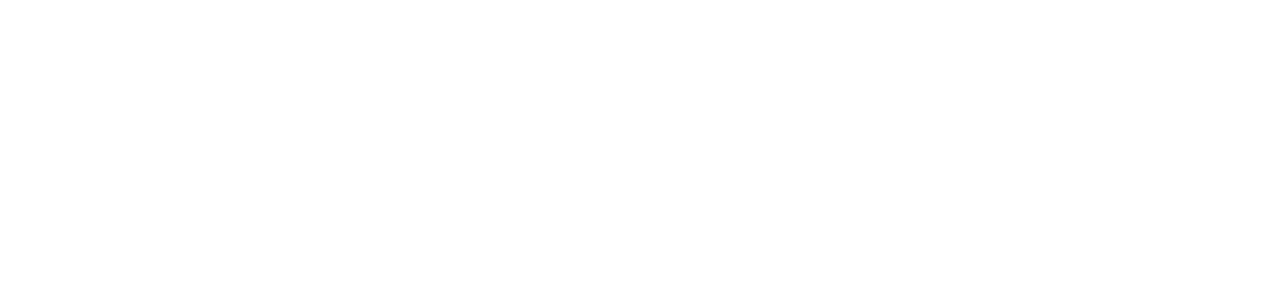
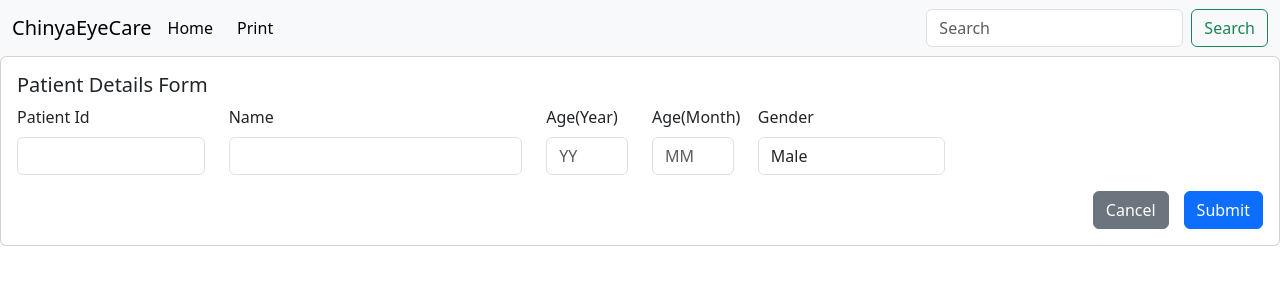
Before and after one commit to pijush-maji/cec-online, a React (Create React App) app: page /home in a window 1280 px wide. Before the commit this address had no page. Shown: the top 300 px of the page. Built offline with nearby package versions, Linux system fonts and the light colour scheme.

Commit message:
dataintake started

```diff
--- a/package.json
+++ b/package.json
@@ -18,7 +18,7 @@
     "predeploy": "npm run build",
     "deploy": "gh-pages -d build",
     "start": "react-scripts start",
-    "build": "react-scripts build",
+    "build": "react-scripts build && cp build/index.html build/404.html",
     "test": "react-scripts test",
     "eject": "react-scripts eject"
   },
--- a/src/App.js
+++ b/src/App.js
@@ -1,4 +1,3 @@
-import logo from './logo.svg';
 import './App.css';
 import Home from './components/Home';
 import { Route, Routes } from 'react-router-dom';
@@ -8,6 +7,7 @@
   return (
     <Routes>
       <Route path='/' Component={Home} />
+      <Route path='/home' Component={Home}/>
       <Route path='/printprsc' Component={Prescription} />
     </Routes>
   );
--- /dev/null
+++ b/src/components/DataIntake.css
@@ -0,0 +1,7 @@
+input[type=number]::-webkit-inner-spin-button,
+input[type=number]::-webkit-outer-spin-button {
+    -webkit-appearance: none;
+    -moz-appearance: none;
+    appearance: none;
+    margin: 0;
+}
--- /dev/null
+++ b/src/components/DataIntake.js
@@ -0,0 +1,49 @@
+import './DataIntake.css';
+
+const DataIntake = () => {
+    return (
+        <>
+            <div class="card">
+                <div class="card-body">
+                    <h5 class="card-title">Patient Details Form</h5>
+                    <form >
+                        <div class="row">
+                            <div class="col-2">
+                                <label for="patientId" class="form-label">Patient Id</label>
+                                <input type="text" id="patientId" class="form-control" />
+                            </div>
+                            <div class="col-3">
+                                <label for="name" class="form-label">Name</label>
+                                <input type="text" id="name" class="form-control" />
+                            </div>
+                            <div class="col-1">
+                                <label for="year" class="form-label">Age(Year)</label>
+                                <input type="number" name="year" class="form-control" placeholder="YY"
+                                    max={100} min="0" />
+                            </div>
+                            <div class="col-1">
+                                <label for="month" class="form-label">Age(Month)</label>
+                                <input type="number" name="month" class="form-control" placeholder="MM"
+                                    min={0} max={11} />
+                            </div>
+                            <div className='col-2'>
+                                <label for="gender" class="form-label">Gender</label>
+                                <select id="gender" name="gender" class="form-control">
+                                    <option value="M">Male</option>
+                                    <option value="F">Female</option>
+                                    <option value="O">Others</option>
+                                </select>
+                            </div>
+                        </div>
+                        <div style={{ float: "right" }}>
+                            <button style={{ marginRight: "15px" }} class="mt-3 btn btn-secondary">Cancel</button>
+                            <button type="submit" class="mt-3 btn btn-primary">Submit</button>
+                        </div>
+                    </form>
+                </div>
+            </div>
+        </>
+    )
+}
+
+export default DataIntake;
--- a/src/components/Header.js
+++ b/src/components/Header.js
@@ -1,3 +1,5 @@
+import { NavLink } from "react-router-dom";
+
 const Header = () => {
     return (
         <nav class="navbar navbar-expand-lg navbar-light bg-light">
@@ -10,7 +12,10 @@
                 <div class="collapse navbar-collapse" id="navbarSupportedContent">
                     <ul class="navbar-nav me-auto mb-2 mb-lg-0">
                         <li class="nav-item">
-                            <a class="nav-link active" aria-current="page" href="/home">Home</a>
+                            <NavLink class="nav-link" to="/home" style={{textDecoration:"none",color:"black"}}>Home</NavLink>
+                        </li>
+                        <li class="nav-item ms-4">
+                            <NavLink class="nav-link" to="/printprsc" style={{textDecoration:"none",color:"black"}}>Print</NavLink>
                         </li>
                     </ul>
                     <form class="d-flex">
--- a/src/components/Home.js
+++ b/src/components/Home.js
@@ -1,34 +1,12 @@
+import DataIntake from "./DataIntake";
 import Header from "./Header";
 
 const Home = () => {
+    document.title="Home";
     return (
         <>
             <Header />
-            <div class="card">
-                <div class="card-body">
-                    <h5 class="card-title">Patient Details Form</h5>
-                    <form >
-                        <div class="row">
-                            <div class="col">
-                                <label for="patientId" class="form-label">Patient Id</label>
-                                <input type="text" id="patientId" class="form-control" formControlName="patientId" />
-                            </div>
-                            <div class="col">
-                                <label for="firstName" class="form-label">First Name</label>
-                                <input type="text" id="firstName" class="form-control" formControlName="firstName" />
-                            </div>
-                            <div class="col">
-                                <label for="lastName" class="form-label">Last Name</label>
-                                <input type="text" id="lastName" class="form-control" formControlName="lastName" />
-                            </div>
-                        </div>
-                        <div style={{float: "right"}}>
-                            <button style={{marginRight: "15px"}} class="mt-3 btn btn-secondary">Cancel</button>
-                            <button type="submit" class="mt-3 btn btn-primary">Submit</button>
-                        </div>
-                    </form>
-                </div>
-            </div>
+            <DataIntake />
         </>
     );
 }
--- a/src/components/Prescription.css
+++ b/src/components/Prescription.css
@@ -1,6 +1,6 @@
 #prsc {
     size: A4;
-    margin: 3mm 8mm 0mm 8mm;
+    margin: 1mm 1mm 0mm 1mm;
     zoom: 80%;
 
 }
```
Also changed, not shown: src/components/Prescription.js (+32 -40 lines).
